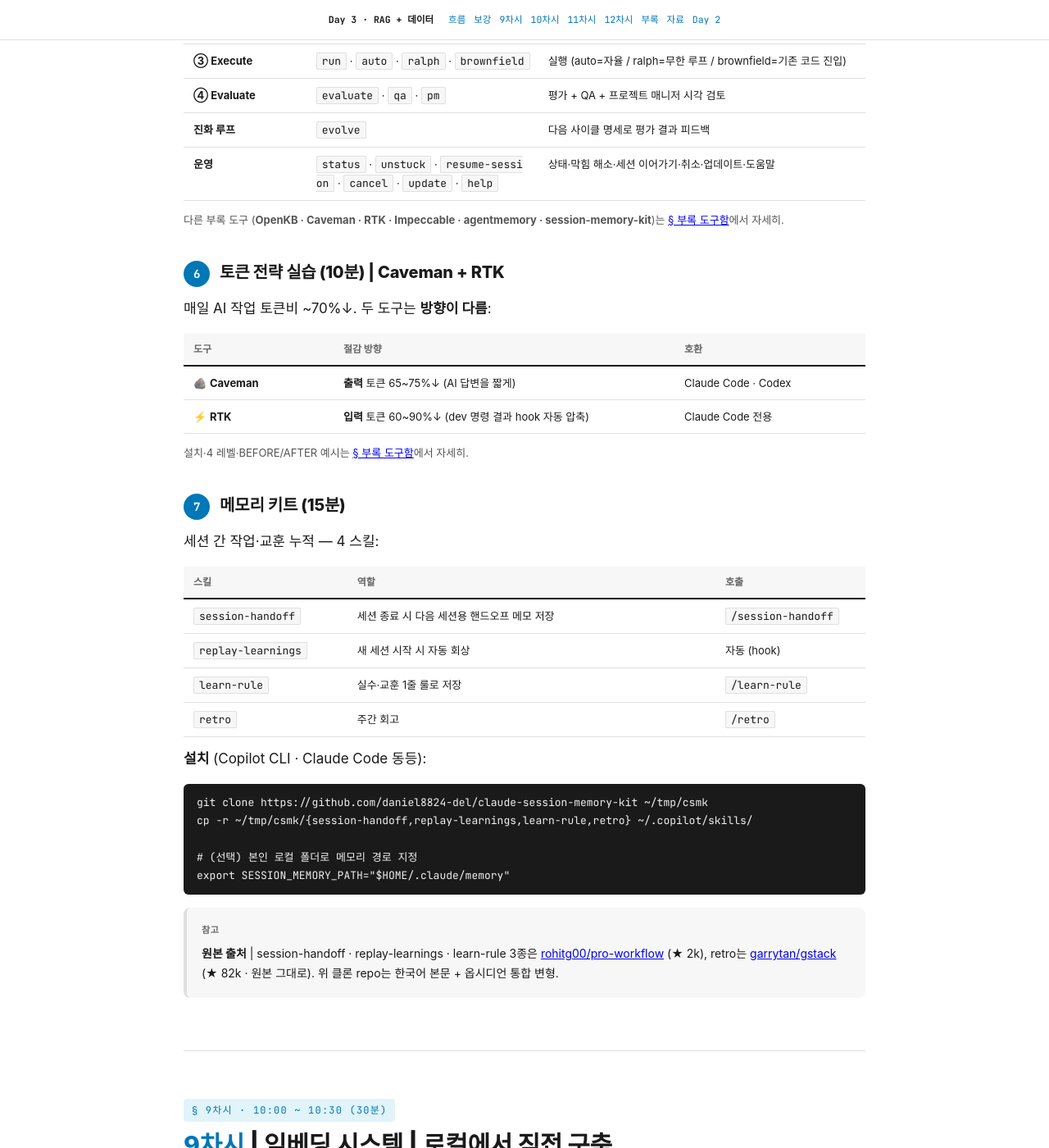
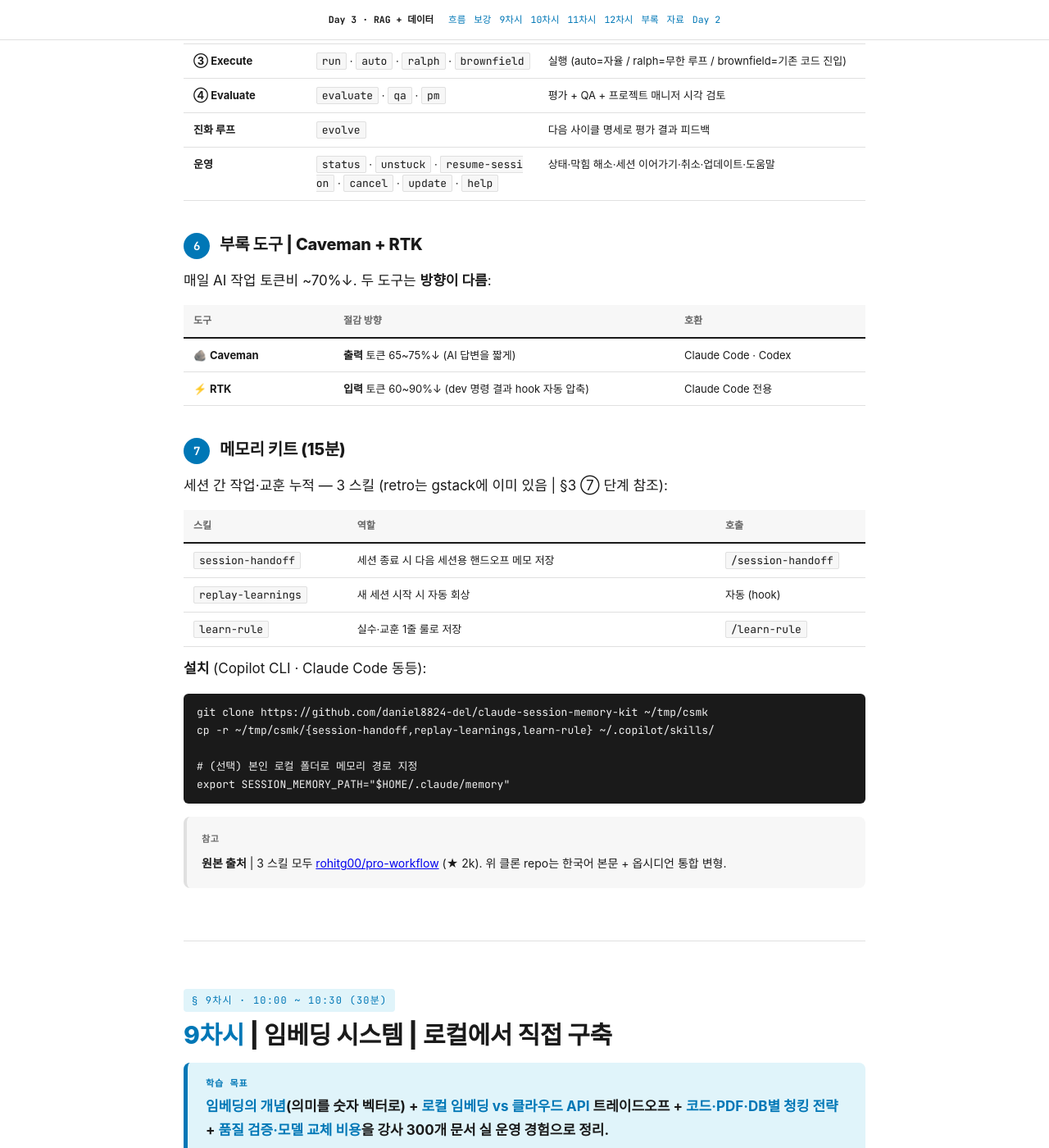
Before and after one commit to daniel8824-del/rag-day3, a Jekyll site: the page docs/index.html, which Jekyll copies as it is, in a window 1280 px wide and 1400 px high, scrolled down 7745 px. Shown: the whole window at 82% size. Built offline with Jekyll 4.4.1, drawn with Linux system fonts in a browser that asks for light colours; some web fonts are replaced; some of the changed text lies outside the part shown.

Commit message:
§5·§6·§7 정정 (사용자 명시 정정)
§5 헤더: '부록 도구 | Ouroboros 스킬 안내 (10분)' → '부록 도구 | Ouroboros 스킬 안내'
  + 마지막 '다른 부록 도구는 § 부록 도구함에서 자세히' 안내 제거

§6 헤더: '토큰 전략 실습 (10분) | Caveman + RTK' → '부록 도구 | Caveman + RTK'
  + 단순 스킬 설명만, 실습 안 함
  + 마지막 '설치·4 레벨·BEFORE/AFTER는 § 부록 도구함에서 자세히' 문구 제거

§7 retro 행 제거 — gstack에 이미 있음 (§3 ⑦ 단계 참조 안내)
  + 설치 명령에서 retro 제외 (3 스킬만)
  + 원본 출처 단순화: 3 스킬 모두 rohitg00/pro-workflow

Co-Authored-By: Claude Opus 4.7 (1M context) <noreply@anthropic.com>

```diff
--- a/docs/index.html
+++ b/docs/index.html
@@ -840,7 +840,7 @@ $B screenshot /tmp/login-success.png
   </div>
 
 
-  <h3><span class="step-num">5</span>부록 도구 | Ouroboros 스킬 안내 (10분)</h3>
+  <h3><span class="step-num">5</span>부록 도구 | Ouroboros 스킬 안내</h3>
   <p><strong>Q00/ouroboros</strong> · Agent OS · 한국어 README 제공. 4단계 진화 루프 (Interview → Seed → Execute → Evaluate)를 따라가는 <strong>20개 명령</strong>. gstack 표처럼 단계별 매핑:</p>
 
   <table style="font-size:13px;">
@@ -861,9 +861,8 @@ $B screenshot /tmp/login-success.png
     </tbody>
   </table>
 
-  <p style="font-size:13px;color:#555;">다른 부록 도구 (<strong>OpenKB · Caveman · RTK · Impeccable · agentmemory · session-memory-kit</strong>)는 <a href="#meta">§ 부록 도구함</a>에서 자세히.</p>
 
-  <h3><span class="step-num">6</span>토큰 전략 실습 (10분) | Caveman + RTK</h3>
+  <h3><span class="step-num">6</span>부록 도구 | Caveman + RTK</h3>
   <p>매일 AI 작업 토큰비 ~70%↓. 두 도구는 <strong>방향이 다름</strong>:</p>
 
   <table style="font-size:13px;">
@@ -875,10 +874,8 @@ $B screenshot /tmp/login-success.png
     </tbody>
   </table>
 
-  <p style="font-size:13px;color:#555;">설치·4 레벨·BEFORE/AFTER 예시는 <a href="#meta">§ 부록 도구함</a>에서 자세히.</p>
-
   <h3><span class="step-num">7</span>메모리 키트 (15분)</h3>
-  <p>세션 간 작업·교훈 누적 — 4 스킬:</p>
+  <p>세션 간 작업·교훈 누적 — 3 스킬 (retro는 gstack에 이미 있음 | §3 ⑦ 단계 참조):</p>
 
   <table style="font-size:13px;">
     <colgroup><col style="width:24%;"><col style="width:54%;"><col style="width:22%;"></colgroup>
@@ -887,19 +884,18 @@ $B screenshot /tmp/login-success.png
       <tr><td><code class="inline">session-handoff</code></td><td>세션 종료 시 다음 세션용 핸드오프 메모 저장</td><td><code class="inline">/session-handoff</code></td></tr>
       <tr><td><code class="inline">replay-learnings</code></td><td>새 세션 시작 시 자동 회상</td><td>자동 (hook)</td></tr>
       <tr><td><code class="inline">learn-rule</code></td><td>실수·교훈 1줄 룰로 저장</td><td><code class="inline">/learn-rule</code></td></tr>
-      <tr><td><code class="inline">retro</code></td><td>주간 회고</td><td><code class="inline">/retro</code></td></tr>
     </tbody>
   </table>
 
   <p><strong>설치</strong> (Copilot CLI · Claude Code 동등):</p>
   <pre style="background:#1a1a1a;color:#f0f0f0;padding:12px 16px;border-radius:6px;font-size:13px;">git clone https://github.com/daniel8824-del/claude-session-memory-kit ~/tmp/csmk
-cp -r ~/tmp/csmk/{session-handoff,replay-learnings,learn-rule,retro} ~/.copilot/skills/
+cp -r ~/tmp/csmk/{session-handoff,replay-learnings,learn-rule} ~/.copilot/skills/
 
 # (선택) 본인 로컬 폴더로 메모리 경로 지정
 export SESSION_MEMORY_PATH="$HOME/.claude/memory"</pre>
 
   <div class="reference">
-    <p><strong>원본 출처</strong> | session-handoff · replay-learnings · learn-rule 3종은 <a href="https://github.com/rohitg00/pro-workflow" target="_blank">rohitg00/pro-workflow</a> (★ 2k), retro는 <a href="https://github.com/garrytan/gstack" target="_blank">garrytan/gstack</a> (★ 82k · 원본 그대로). 위 클론 repo는 한국어 본문 + 옵시디언 통합 변형.</p>
+    <p><strong>원본 출처</strong> | 3 스킬 모두 <a href="https://github.com/rohitg00/pro-workflow" target="_blank">rohitg00/pro-workflow</a> (★ 2k). 위 클론 repo는 한국어 본문 + 옵시디언 통합 변형.</p>
   </div>
 </section>
 
```
